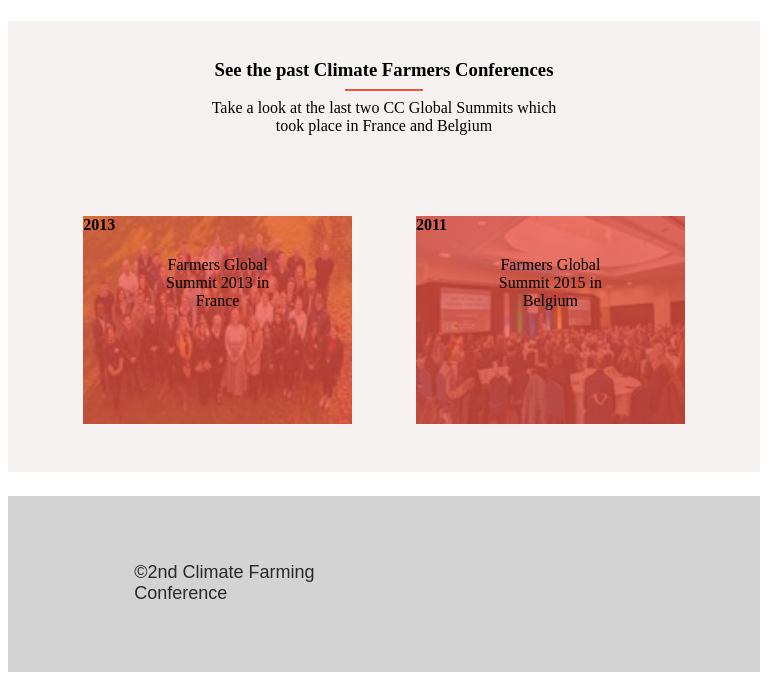
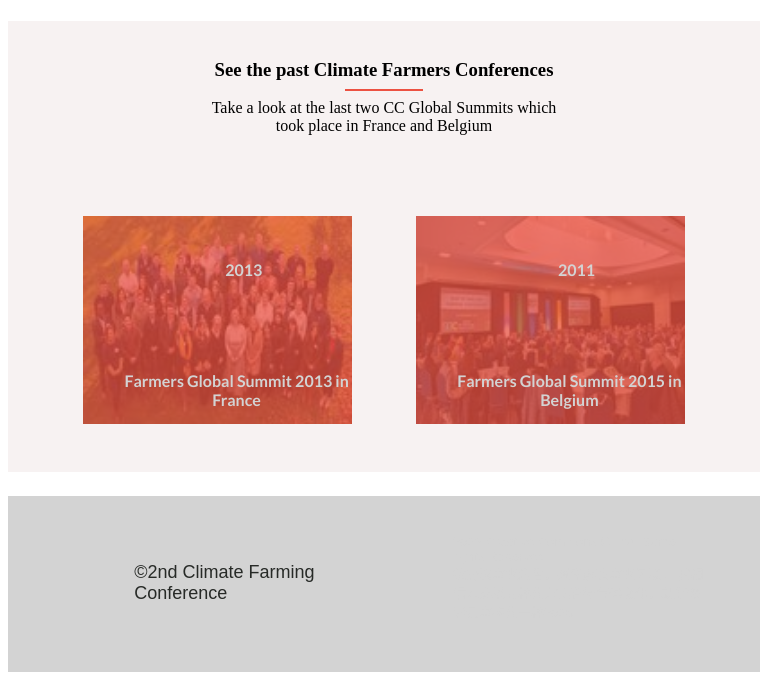
Before and after one commit to shakespear95/Farmers-Conference-, a website: page about.html in a window 768 px wide. Shown: the part 1226-1906 px from the top of the page. Drawn offline with Linux system fonts and the light colour scheme.

Commit message:
fixed a padding issue in the sumit picture

```diff
--- a/about.html
+++ b/about.html
@@ -99,22 +99,22 @@
         </section>
 
         <section class="prevsumits">
-            <h3>
+            <h3 class="prevhead">
                 See the past Climate Farmers Conferences
             </h3>
             <hr color="#ec5242">
-            <p>Take a look at the last two CC Global Summits which took place in France and Belgium</p>
+            <p class="prevp">Take a look at the last two CC Global Summits which took place in France and Belgium</p>
             <div class="previoussummits">
                 <div class="sumit2013">
                     <div class="sumit2013-img">
-                        <h4>2013</h4>
-                        <p>Farmers Global Summit 2013 in France</p>
+                        <h4 class="sumithead">2013</h4>
+                        <p class="sumitpara">Farmers Global Summit 2013 in France</p>
                     </div>
                 </div>
                 <div class="sumit2014">
                     <div class="sumit2013-img">
-                        <h4>2011</h4>
-                        <p>Farmers Global Summit 2015 in Belgium</p>
+                        <h4 class="sumithead">2011</h4>
+                        <p class="sumitpara">Farmers Global Summit 2015 in Belgium</p>
                     </div>
                 </div>
             </div>
--- a/css/mobile.css
+++ b/css/mobile.css
@@ -111,14 +111,6 @@
     padding-top: 117px;
   }
 
-  .previoussummits {
-    display: inline;
-    width: 80%;
-    margin: auto;
-    gap: 4em;
-    margin-bottom: 10px;
-  }
-
   .sumit2014,
   .sumit2013 {
     height: 12em;
@@ -180,11 +172,25 @@
     margin-top: 2em;
   }
 
-  .prevsumits h3,
-  .prevsumits p {
+  .prevhead,
+  .prevp {
     margin: auto;
     width: 90%;
     text-align: center;
+  }
+
+  .summithead {
+    width: 100%;
+    align-items: center;
+    text-align: center;
+    padding-top: 44px;
+  }
+
+  .sumitpara {
+    width: 100%;
+    align-items: center;
+    text-align: center;
+    padding-top: 44px;
   }
 
   .logosection h3 {
--- a/css/styles.css
+++ b/css/styles.css
@@ -439,11 +439,26 @@ button:hover {
     text-align: center;
   }
 
-  .prevsumits h3,
-  .prevsumits p {
+  .prevhead,
+  .prevp {
     margin: auto;
     width: 50%;
     text-align: center;
+  }
+
+  .sumithead {
+    margin: 21px 0px 0px 142px;
+    padding-top: 44px;
+    font-family: 'lato',sans-serif;
+    font-weight: 700;
+    color: #d3d3d3;
+  }
+
+  .sumitpara {
+    margin: 48px 0px 0px 19px;
+    font-family: 'lato',sans-serif;
+    font-weight: 700;
+    color: #d3d3d3;
   }
 
   .logosection h3 {
```
